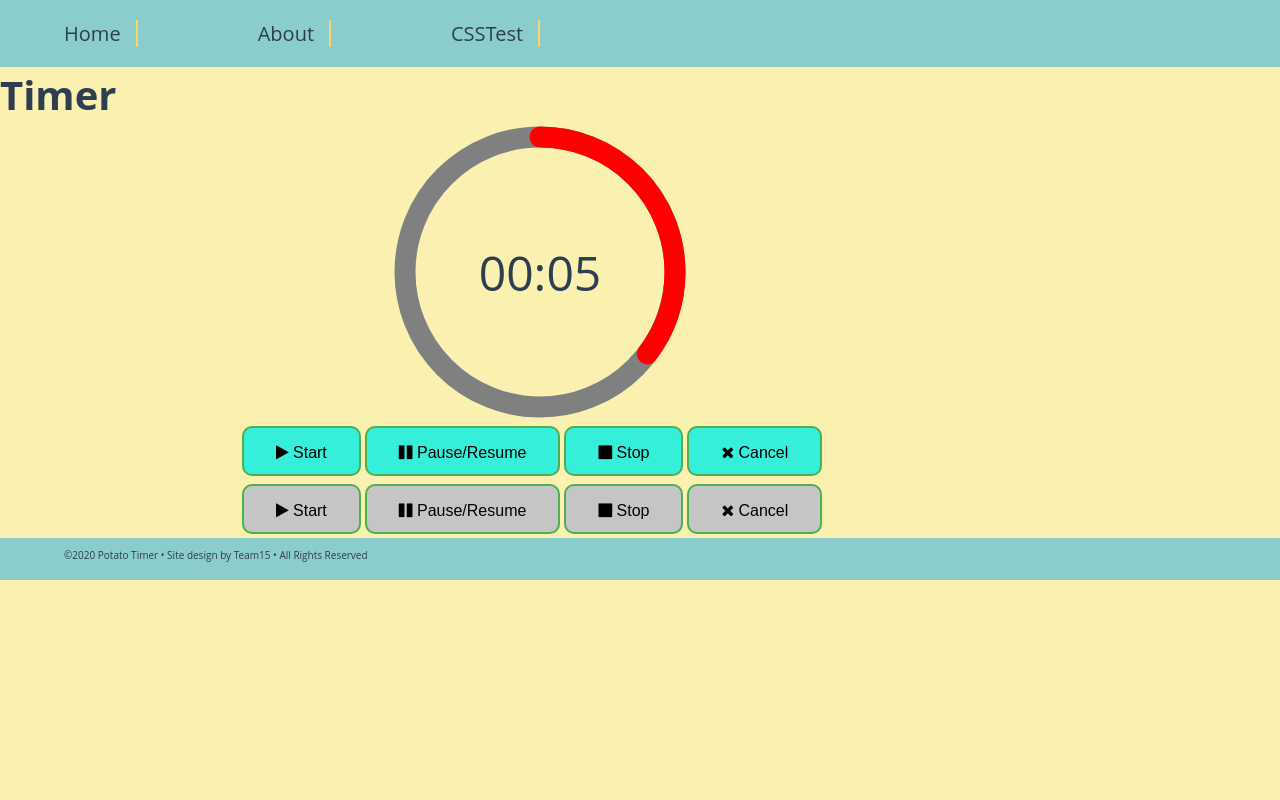
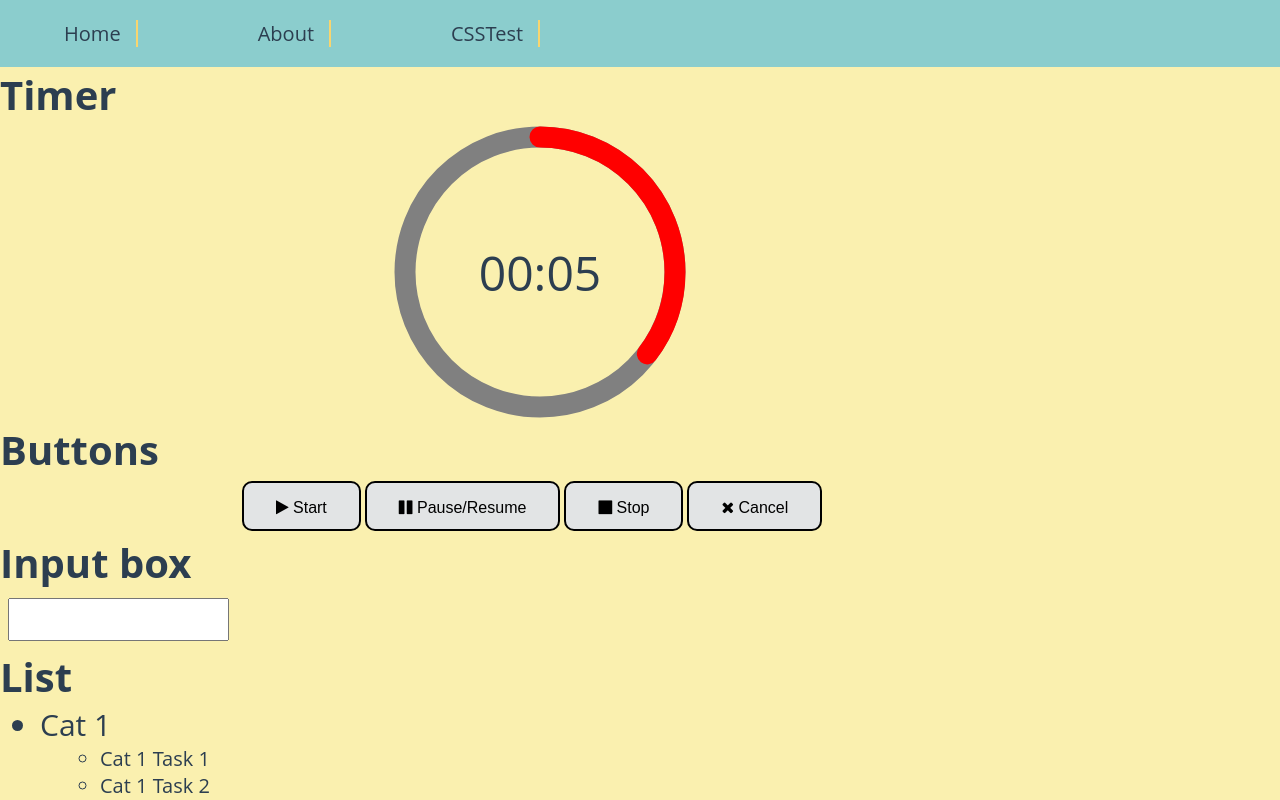
Before and after one commit to zhaoweisi/Pomodoro-Timer, a Vue app in the folder frontend/pomodoro-timer/: page /test in a window 1280 px wide. Shown: the top 800 px of the page. Built offline with nearby package versions, Linux system fonts and the light colour scheme.

Commit message:
add styles for input, list and button

```diff
--- a/frontend/pomodoro-timer/src/assets/styles/timer.css
+++ b/frontend/pomodoro-timer/src/assets/styles/timer.css
@@ -50,7 +50,7 @@
 
 
   .timer-button {
-    background-color: #4CAF50; /* Green */
+    background-color: #e2e4e5; /* Gray */
     border: none;
     color: white;
     padding: 16px 32px;
@@ -62,24 +62,43 @@
     margin: 4px 2px;
     transition-duration: 0.4s;
     cursor: pointer;
-    background-color: rgba(13, 240, 228, 0.822);
     color: black;
-    border: 2px solid #4CAF50;
+    border: 2px solid black;
     border-radius: 10px;
   }
 
   .timer-button:hover {
-    background-color: #4CAF50;
-    color: white;
-  }
-
-  .timer-button2 {
-    background-color: rgb(197, 197, 197);
-  }
-
-  .timer-button2:hover {
-    background-color: #4cacaf;
+    background-color: #40b689;
     color: white;
   }
 
   /* END TIMER */
+
+  h1 {
+    padding-top:80px;
+  }
+
+  /* input box */
+
+  .input {
+    /* width: 100%; */
+    padding: 12px 20px;
+    margin: 8px;
+  }
+
+  .input:focus {
+   outline: none;
+    border:1px solid rgb(40, 169, 255);
+    box-shadow: 0 0 0 4px rgb(174, 219, 255);
+
+  }
+
+  .category-list {
+    padding-left:40px;
+    font-size:30px;
+  }
+
+  .task-list {
+    padding-left:60px;
+    font-size:20px;
+  }
--- a/frontend/pomodoro-timer/src/components/CSSTest.vue
+++ b/frontend/pomodoro-timer/src/components/CSSTest.vue
@@ -17,26 +17,29 @@
         </svg>
         <span id="timer-countdown" class="timer-countdown">00:05</span>
     </div>
-        <div class="timer-button-group" >
-            <button type="button" class="timer-button" ><i
-                    class="fa fa-play"></i> Start</button>
-            <button type="button" class="timer-button"><i
-                    class="fa fa-pause"></i> Pause/Resume</button>
-            <button type="button" class="timer-button"><i
-                    class="fa fa-stop"></i> Stop</button>
-            <button type="button" class="timer-button"><i
-                    class="fa fa-remove"></i> Cancel</button>
+    <h1>Buttons</h1>
+    <div class="timer-button-group">
+        <button type="button" class="timer-button"><i class="fa fa-play"></i> Start</button>
+        <button type="button" class="timer-button"><i class="fa fa-pause"></i> Pause/Resume</button>
+        <button type="button" class="timer-button"><i class="fa fa-stop"></i> Stop</button>
+        <button type="button" class="timer-button"><i class="fa fa-remove"></i> Cancel</button>
     </div>
 
-        <div class="timer-button-group" >
-            <button type="button" class="timer-button timer-button2" ><i
-                    class="fa fa-play"></i> Start</button>
-            <button type="button" class="timer-button timer-button2"><i
-                    class="fa fa-pause"></i> Pause/Resume</button>
-            <button type="button" class="timer-button timer-button2"><i
-                    class="fa fa-stop"></i> Stop</button>
-            <button type="button" class="timer-button timer-button2"><i
-                    class="fa fa-remove"></i> Cancel</button>
+    <h1>Input box</h1>
+    <div>
+        <Input class="input" />
+    </div>
+    <h1>List</h1>
+    <div>
+        <ul class="category-list">
+            <li>Cat 1</li>
+            <ul class="task-list">
+                <li>Cat 1 Task 1</li>
+                <li>Cat 1 Task 2</li>
+            </ul>
+            <li>Cat 2</li>
+            <li>Cat 3</li>
+        </ul>
     </div>
 </body>
 </template>
```
Lines whose indentation alone changed are shown as unchanged.
